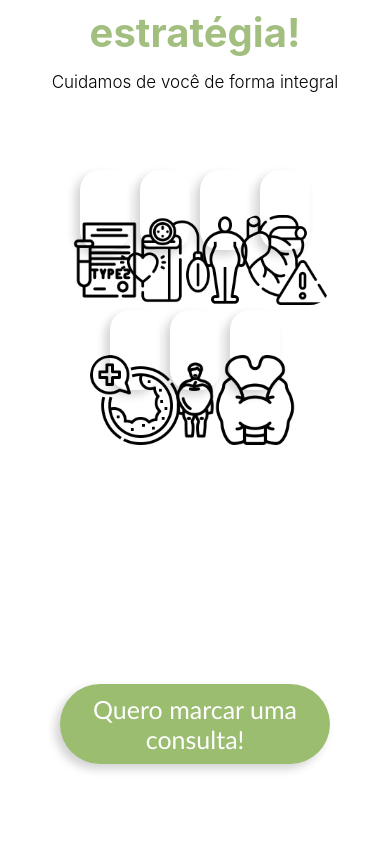
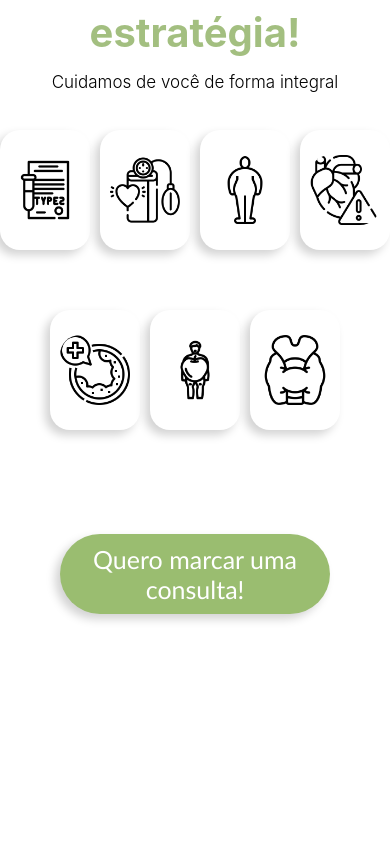
Before and after one commit to Dev-vii/Nutribetes-site, a React (Create React App) app in the folder nutribetes/: page / in a window 390 px wide. Shown: the part 1800-2644 px from the top of the page. Built offline with nearby package versions, Linux system fonts and the light colour scheme.

Commit message:
Bugs mobile resolvidos

```diff
--- a/nutribetes/src/App.css
+++ b/nutribetes/src/App.css
@@ -592,20 +592,19 @@ footer {
 
     /* CARTÕES */
     table {
-      top: 350px;
+      top: 310px;
 
       tr {
         gap: 10px;
 
         /* PROBLEMA */
         #Infocards {
-          width: 50px;
-          height: 80px;
+          width: 90px;
+          height: 120px;
 
           h1 {
             display: none;
             top: 0;
-            left: 10px;
           }
 
           p {
@@ -614,8 +613,8 @@ footer {
           }
 
           #ImgBox {
-            height: 90px;
-            top: 90px;
+            height: 70px;
+            top: 50%;
             transform: translate(-50%, -50%);
           }
         }
@@ -624,13 +623,16 @@ footer {
         #Infocards:hover {
 
           h1 {
+            position: relative;
             display: block;
-            font-size: 19px;
+            font-size: 15px;
+            text-align: center;
+            left: 0px;
+            top: 30px;
           }
 
           p {
-            left: 10px;
-            font-size: 11px;
+            display: none;
           }
 
           #ImgBox {
@@ -642,7 +644,7 @@ footer {
     }
 
     button {
-      top: 600px;
+      top: 450px;
       height: 80px;
       width: 270px;
       font-size: 25px;
@@ -725,18 +727,17 @@ footer {
 
   /* FOOTER */
   footer {
-    top: 4150px;
+    top: 4050px;
     width: 100%;
 
     .fruits2 {
       position: absolute;
-      top: -480px;
-      height: 700px;
+      top: -230px;
+      height: 230px;
       left: 50%;
       transform: translate(-50%);
       filter: opacity(70%);
       z-index: -3;
-      display: none;
     }
 
     .logo3 {
```
